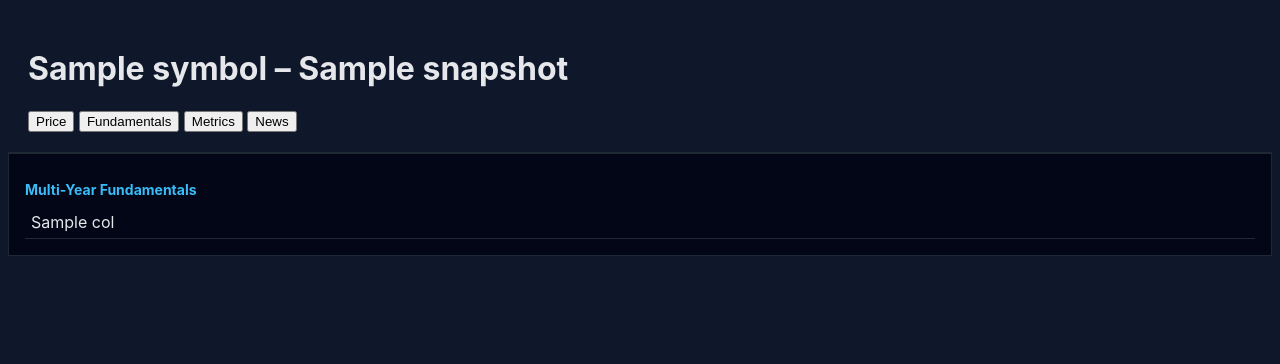
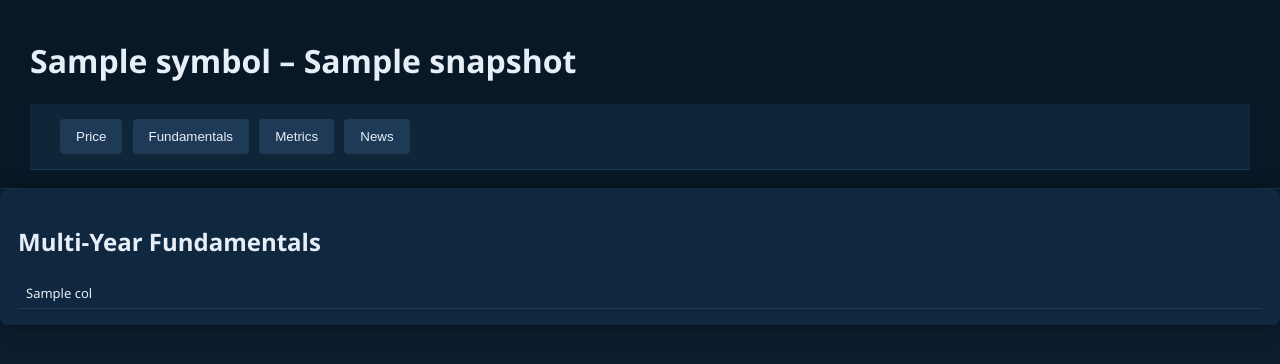
Before and after one commit to johnpirisino/stockwebapp, a Flask app: template templates/report.html in a window 1280 px wide, after a click on "Fundamentals". Shown: the top 364 px of the page. Run offline with Flask 3, Linux system fonts and the light colour scheme; the template is opened without the code that fills it: most values are stand-ins (such as "Sample title", 1, 10 or a date in 2020); some libraries are stand-ins or nearby versions.

Commit message:
Refactor CSS with new styles and layout

```diff
--- a/static/style.css
+++ b/static/style.css
@@ -1,43 +1,297 @@
-body {
-    background: #0f172a;
-    color: #e5e7eb;
-    font-family: Inter, Arial, sans-serif;
+/* ============================================================
+   GLOBAL RESET / BASE
+   ============================================================ */
+
+* {
+    box-sizing: border-box;
 }
 
+body {
+    margin: 0;
+    padding: 0;
+    font-family: "Segoe UI", Arial, sans-serif;
+    background-color: #0b1d2d;
+    color: #e6eef7;
+}
+
+/* ============================================================
+   LINKS
+   ============================================================ */
+
+a {
+    color: #66b3ff;
+    text-decoration: none;
+}
+
+a:hover {
+    text-decoration: underline;
+}
+
+/* ============================================================
+   MAIN LAYOUT
+   ============================================================ */
+
+.container {
+    max-width: 1100px;
+    margin: 0 auto;
+    padding: 40px 20px;
+}
+
+/* ============================================================
+   LANDING / TICKER ENTRY SCREEN
+   ============================================================ */
+
+.hero {
+    text-align: center;
+    margin-top: 80px;
+}
+
+.hero h1 {
+    font-size: 36px;
+    margin-bottom: 12px;
+    color: #ffffff;
+}
+
+.hero p {
+    font-size: 16px;
+    color: #b7c7d6;
+    margin-bottom: 30px;
+}
+
+.form-card {
+    max-width: 480px;
+    margin: 0 auto;
+    background: #10283f;
+    padding: 28px;
+    border-radius: 10px;
+    box-shadow: 0 0 25px rgba(0,0,0,.45);
+}
+
+.form-card label {
+    display: block;
+    text-align: left;
+    margin-bottom: 6px;
+    font-size: 13px;
+    color: #9fb4c8;
+}
+
+.form-card input {
+    width: 100%;
+    padding: 12px;
+    border-radius: 6px;
+    border: none;
+    margin-bottom: 16px;
+    font-size: 15px;
+}
+
+.form-card button {
+    width: 100%;
+    padding: 12px;
+    background: #1e88e5;
+    color: white;
+    border: none;
+    border-radius: 6px;
+    font-size: 16px;
+    cursor: pointer;
+}
+
+.form-card button:hover {
+    background: #1565c0;
+}
+
+/* ============================================================
+   HEADER BAR (REPORT PAGE)
+   ============================================================ */
+
 .header {
-    padding: 20px;
-    border-bottom: 1px solid #1f2933;
+    background: #081826;
+    padding: 18px 30px;
+    border-bottom: 1px solid #1e3a56;
 }
+
+.header h2 {
+    margin: 0;
+    font-size: 22px;
+    color: #ffffff;
+}
+
+.header span {
+    font-size: 13px;
+    color: #9fb4c8;
+}
+
+/* ============================================================
+   ACTION BAR
+   ============================================================ */
+
+.action-bar {
+    padding: 15px 30px;
+    background: #0f2538;
+    border-bottom: 1px solid #1e3a56;
+    display: flex;
+    justify-content: space-between;
+    align-items: center;
+}
+
+.action-bar button {
+    background: #2c7be5;
+    border: none;
+    padding: 10px 18px;
+    border-radius: 6px;
+    color: white;
+    font-size: 14px;
+    cursor: pointer;
+}
+
+.action-bar button:hover {
+    background: #1b5fc1;
+}
+
+/* ============================================================
+   TABS
+   ============================================================ */
+
+.tabs {
+    padding: 15px 30px;
+    background: #0f2538;
+    border-bottom: 1px solid #1e3a56;
+}
+
+.tabs button {
+    background: #1e3a56;
+    color: #e6eef7;
+    border: none;
+    padding: 10px 16px;
+    margin-right: 6px;
+    border-radius: 4px;
+    cursor: pointer;
+}
+
+.tabs button.active {
+    background: #2c7be5;
+}
+
+.tabs button:hover {
+    background: #2c567a;
+}
+
+/* ============================================================
+   GRID LAYOUT (BLOOMBERG STYLE)
+   ============================================================ */
 
 .grid {
     display: grid;
-    grid-template-columns: repeat(2, 1fr);
-    gap: 16px;
-    padding: 20px;
+    grid-template-columns: repeat(auto-fit, minmax(420px, 1fr));
+    gap: 20px;
+    padding: 25px;
 }
 
+/* ============================================================
+   CARDS
+   ============================================================ */
+
 .card {
-    background: #020617;
-    border: 1px solid #1f2933;
-    padding: 16px;
+    background: #10283f;
+    border-radius: 8px;
+    padding: 16px 18px;
+    box-shadow: 0 0 18px rgba(0,0,0,.4);
 }
 
 .card.full {
-    grid-column: span 2;
+    grid-column: 1 / -1;
 }
 
-h2 {
-    color: #38bdf8;
-    font-size: 14px;
-    margin-bottom: 8px;
+.card h3 {
+    margin-top: 0;
+    margin-bottom: 10px;
+    font-size: 16px;
+    color: #ffffff;
+    border-bottom: 1px solid #1e3a56;
+    padding-bottom: 6px;
 }
 
-table {
+/* ============================================================
+   TABLES (METRICS, FUNDAMENTALS, OWNERSHIP)
+   ============================================================ */
+
+.card table {
     width: 100%;
     border-collapse: collapse;
+    font-size: 13px;
 }
 
-td {
+.card table td,
+.card table th {
+    padding: 6px 8px;
+    border-bottom: 1px solid #1e3a56;
+}
+
+.card table th {
+    text-align: left;
+    color: #9fb4c8;
+    font-weight: normal;
+}
+
+.card table td.value {
+    text-align: right;
+    font-weight: 600;
+}
+
+/* ============================================================
+   FUNDAMENTALS GRID (EXCEL STYLE)
+   ============================================================ */
+
+.fundamentals-table {
+    overflow-x: auto;
+}
+
+.fundamentals-table table {
+    width: 100%;
+    border-collapse: collapse;
+    font-size: 12px;
+}
+
+.fundamentals-table th {
+    background: #081826;
+    color: #9fb4c8;
     padding: 6px;
-    border-bottom: 1px solid #1f2933;
+    border-bottom: 1px solid #1e3a56;
+    text-align: right;
 }
+
+.fundamentals-table td {
+    padding: 6px;
+    border-bottom: 1px solid #1e3a56;
+    text-align: right;
+}
+
+.fundamentals-table th:first-child,
+.fundamentals-table td:first-child {
+    text-align: left;
+    font-weight: bold;
+}
+
+/* ============================================================
+   NEWS LIST
+   ============================================================ */
+
+.news-item {
+    margin-bottom: 10px;
+}
+
+.news-item span {
+    color: #9fb4c8;
+    font-size: 12px;
+}
+
+/* ============================================================
+   FOOTER
+   ============================================================ */
+
+.footer {
+    text-align: center;
+    padding: 20px;
+    font-size: 12px;
+    color: #9fb4c8;
+    border-top: 1px solid #1e3a56;
+}
```
